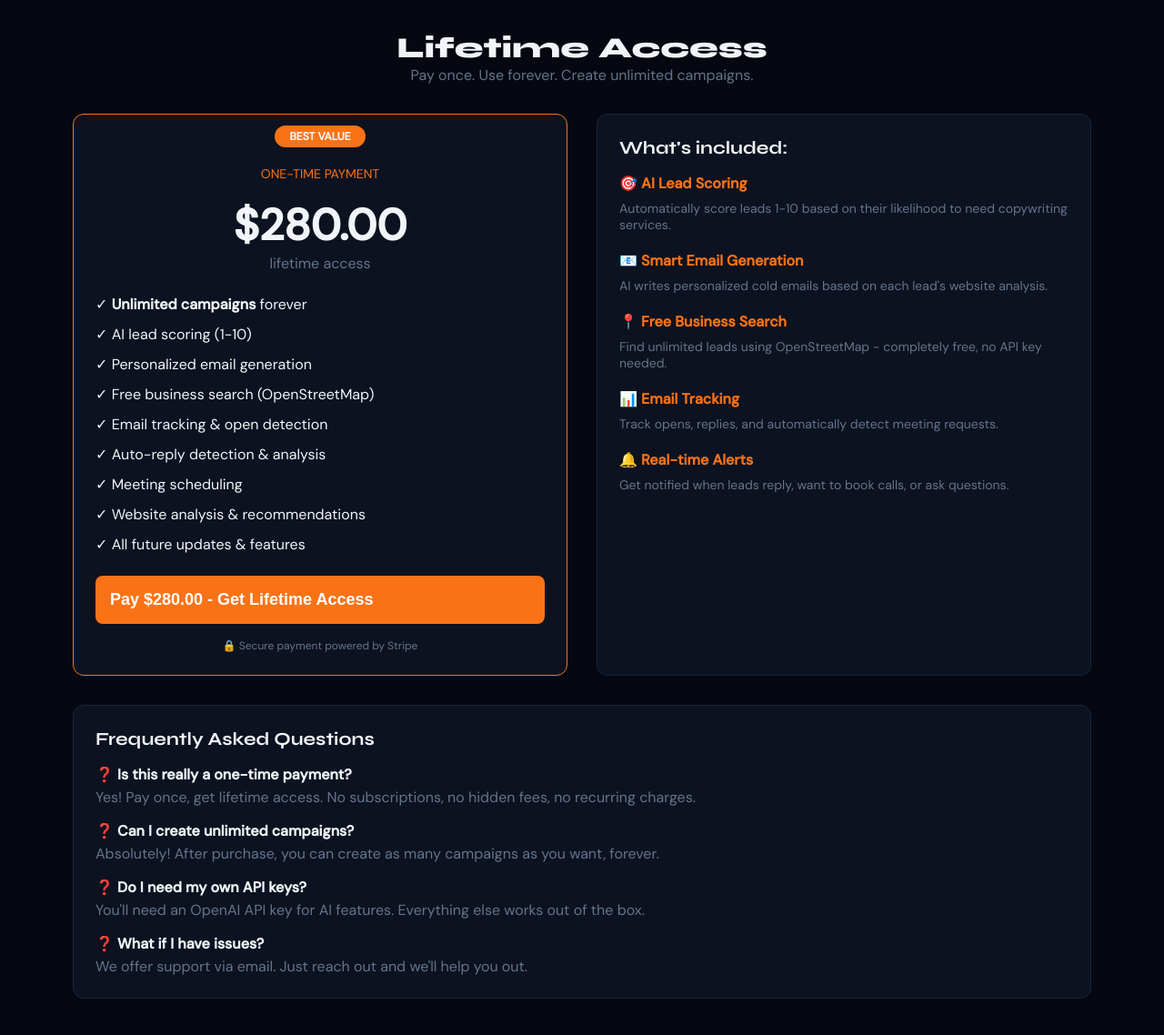
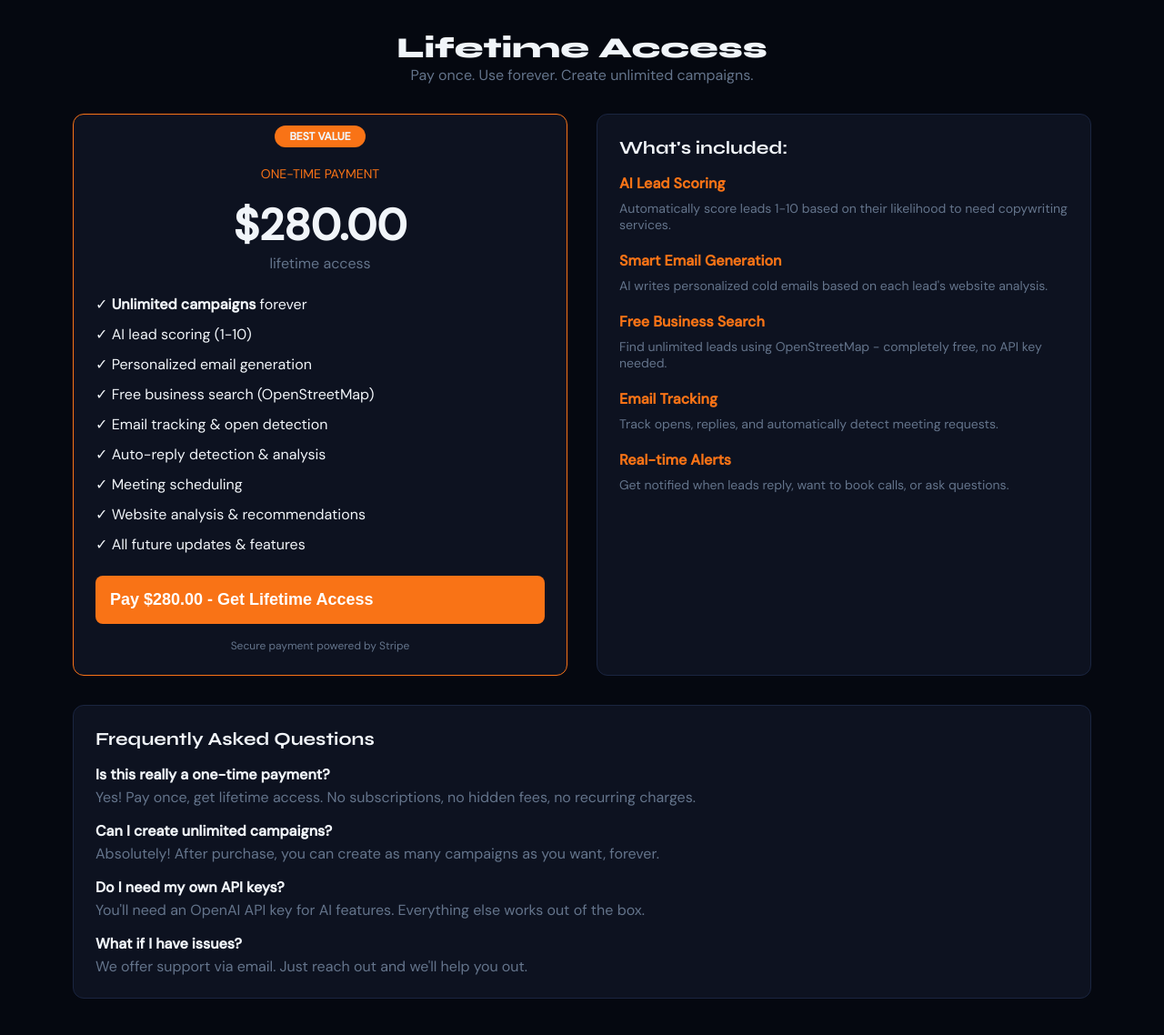
Before and after one commit to makulimike/copywriter-flo, a Flask app: page /pricing in a window 1280 px wide. Shown: the part 67-1205 px from the top of the page at 91% size. Run offline with Flask 3, Linux system fonts and the light colour scheme; some libraries are stand-ins or nearby versions.

```diff
--- a/templates/pricing.html
+++ b/templates/pricing.html
@@ -53,7 +53,7 @@
       <div style="margin-top: 24px;">
         {% if has_access %}
           <a href="{{ url_for('campaign_new') }}" class="btn btn-primary" style="width: 100%;">
-            🚀 Create Campaign Now
+             Create Campaign Now
           </a>
         {% else %}
           <button id="checkout-button" class="btn btn-primary" style="width: 100%; padding: 16px; font-size: 18px;">
@@ -63,7 +63,7 @@
       </div>
 
       <p style="margin-top: 16px; font-size: 12px; color: var(--muted);">
-        🔒 Secure payment powered by Stripe
+         Secure payment powered by Stripe
       </p>
     </div>
 
@@ -72,27 +72,27 @@
       <h3 style="font-family: 'Syne', sans-serif; font-size: 20px; margin-bottom: 16px;">What's included:</h3>
 
       <div style="margin-bottom: 20px;">
-        <h4 style="color: var(--accent); margin-bottom: 8px;">🎯 AI Lead Scoring</h4>
+        <h4 style="color: var(--accent); margin-bottom: 8px;"> AI Lead Scoring</h4>
         <p style="color: var(--muted); font-size: 14px;">Automatically score leads 1-10 based on their likelihood to need copywriting services.</p>
       </div>
 
       <div style="margin-bottom: 20px;">
-        <h4 style="color: var(--accent); margin-bottom: 8px;">📧 Smart Email Generation</h4>
+        <h4 style="color: var(--accent); margin-bottom: 8px;"> Smart Email Generation</h4>
         <p style="color: var(--muted); font-size: 14px;">AI writes personalized cold emails based on each lead's website analysis.</p>
       </div>
 
       <div style="margin-bottom: 20px;">
-        <h4 style="color: var(--accent); margin-bottom: 8px;">📍 Free Business Search</h4>
+        <h4 style="color: var(--accent); margin-bottom: 8px;"> Free Business Search</h4>
         <p style="color: var(--muted); font-size: 14px;">Find unlimited leads using OpenStreetMap - completely free, no API key needed.</p>
       </div>
 
       <div style="margin-bottom: 20px;">
-        <h4 style="color: var(--accent); margin-bottom: 8px;">📊 Email Tracking</h4>
+        <h4 style="color: var(--accent); margin-bottom: 8px;"> Email Tracking</h4>
         <p style="color: var(--muted); font-size: 14px;">Track opens, replies, and automatically detect meeting requests.</p>
       </div>
 
       <div>
-        <h4 style="color: var(--accent); margin-bottom: 8px;">🔔 Real-time Alerts</h4>
+        <h4 style="color: var(--accent); margin-bottom: 8px;"> Real-time Alerts</h4>
         <p style="color: var(--muted); font-size: 14px;">Get notified when leads reply, want to book calls, or ask questions.</p>
       </div>
     </div>
@@ -103,22 +103,22 @@
     <h3 style="font-family: 'Syne', sans-serif; font-size: 20px; margin-bottom: 16px;">Frequently Asked Questions</h3>
 
     <div style="margin-bottom: 16px;">
-      <strong>❓ Is this really a one-time payment?</strong>
+      <strong> Is this really a one-time payment?</strong>
       <p class="text-muted" style="margin-top: 4px;">Yes! Pay once, get lifetime access. No subscriptions, no hidden fees, no recurring charges.</p>
     </div>
 
     <div style="margin-bottom: 16px;">
-      <strong>❓ Can I create unlimited campaigns?</strong>
+      <strong> Can I create unlimited campaigns?</strong>
       <p class="text-muted" style="margin-top: 4px;">Absolutely! After purchase, you can create as many campaigns as you want, forever.</p>
     </div>
 
     <div style="margin-bottom: 16px;">
-      <strong>❓ Do I need my own API keys?</strong>
+      <strong> Do I need my own API keys?</strong>
       <p class="text-muted" style="margin-top: 4px;">You'll need an OpenAI API key for AI features. Everything else works out of the box.</p>
     </div>
 
     <div>
-      <strong>❓ What if I have issues?</strong>
+      <strong> What if I have issues?</strong>
       <p class="text-muted" style="margin-top: 4px;">We offer support via email. Just reach out and we'll help you out.</p>
     </div>
   </div>
```
